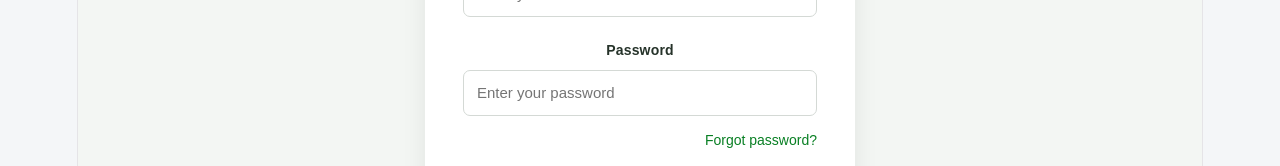
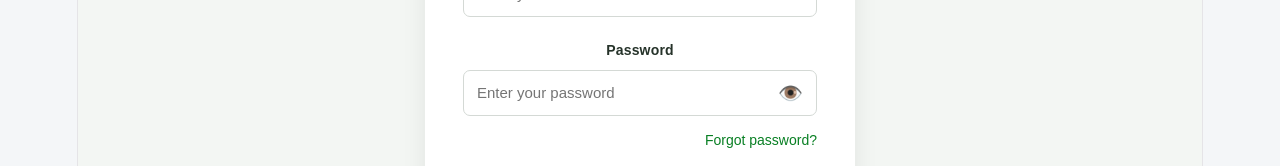
Before and after one commit to benksalome-arch/SalomeYoungFarm, a React app in the folder frontend/: page /login in a window 1280 px wide. Shown: the part 391-557 px from the top of the page. Built offline with nearby package versions, Linux system fonts and the light colour scheme; no server answers; the HTML template or start-up script is replaced by a standard one.

Commit message:
Add password visibility toggle

```diff
--- a/frontend/src/pages/Login.jsx
+++ b/frontend/src/pages/Login.jsx
@@ -4,14 +4,13 @@
 function Login() {
   const [email, setEmail] = useState("");
   const [password, setPassword] = useState("");
+  const [showPassword, setShowPassword] = useState(false);
 
   async function handleLogin(e) {
     e.preventDefault();
 
     try {
-      const response = await fetch(
-        `${API_URL}/api/auth/login`,
-        {
+      const response = await fetch(`${API_URL}/api/auth/login`, {
         method: "POST",
         headers: {
           "Content-Type": "application/json",
@@ -20,8 +19,7 @@
           email,
           password,
         }),
-        }
-      );
+      });
 
       const data = await response.json();
 
@@ -44,6 +42,10 @@
 
   function goToRegister() {
     window.location.href = "/register";
+  }
+
+  function goToForgotPassword() {
+    window.location.href = "/forgot-password";
   }
 
   return (
@@ -69,9 +71,6 @@
           boxShadow: "0 6px 24px rgba(0, 0, 0, 0.08)",
         }}
       >
-
-        {/* LOGO + HEADER */}
-
         <div
           style={{
             textAlign: "center",
@@ -114,12 +113,7 @@
           </p>
         </div>
 
-        {/* FORM */}
-
         <form onSubmit={handleLogin}>
-
-          {/* EMAIL */}
-
           <div
             style={{
               marginBottom: "20px",
@@ -159,8 +153,6 @@
             />
           </div>
 
-          {/* PASSWORD */}
-
           <div
             style={{
               marginBottom: "10px",
@@ -178,8 +170,14 @@
               Password
             </label>
 
+            <div
+              style={{
+                position: "relative",
+                width: "100%",
+              }}
+            >
               <input
-              type="password"
+                type={showPassword ? "text" : "password"}
                 value={password}
                 onChange={(e) => setPassword(e.target.value)}
                 placeholder="Enter your password"
@@ -188,7 +186,7 @@
                 style={{
                   width: "100%",
                   height: "46px",
-                padding: "0 13px",
+                  padding: "0 48px 0 13px",
                   boxSizing: "border-box",
                   border: "1px solid #d4d9d5",
                   borderRadius: "7px",
@@ -198,9 +196,29 @@
                   outline: "none",
                 }}
               />
+
+              <button
+                type="button"
+                onClick={() => setShowPassword(!showPassword)}
+                aria-label={showPassword ? "Hide password" : "Show password"}
+                title={showPassword ? "Hide password" : "Show password"}
+                style={{
+                  position: "absolute",
+                  right: "10px",
+                  top: "50%",
+                  transform: "translateY(-50%)",
+                  border: "none",
+                  background: "transparent",
+                  cursor: "pointer",
+                  fontSize: "20px",
+                  padding: "4px",
+                  color: "#555",
+                }}
+              >
+                {showPassword ? "🙈" : "👁️"}
+              </button>
             </div>
-
-          {/* FORGOT PASSWORD */}
+          </div>
 
           <div
             style={{
@@ -210,9 +228,7 @@
           >
             <button
               type="button"
-              onClick={() =>
-                alert("Password reset will be added next.")
-              }
+              onClick={goToForgotPassword}
               style={{
                 border: "none",
                 background: "none",
@@ -225,8 +241,6 @@
               Forgot password?
             </button>
           </div>
-
-          {/* LOGIN BUTTON */}
 
           <button
             type="submit"
@@ -245,8 +259,6 @@
             Login
           </button>
         </form>
-
-        {/* REGISTER */}
 
         <div
           style={{
@@ -284,7 +296,6 @@
             Create New Account
           </button>
         </div>
-
       </div>
     </div>
   );
```
Lines whose indentation alone changed are shown as unchanged.
